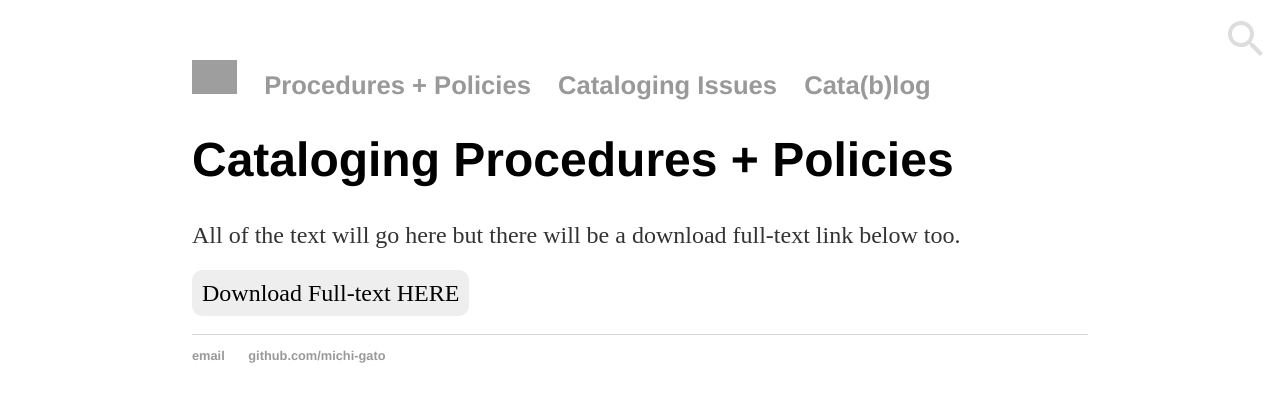
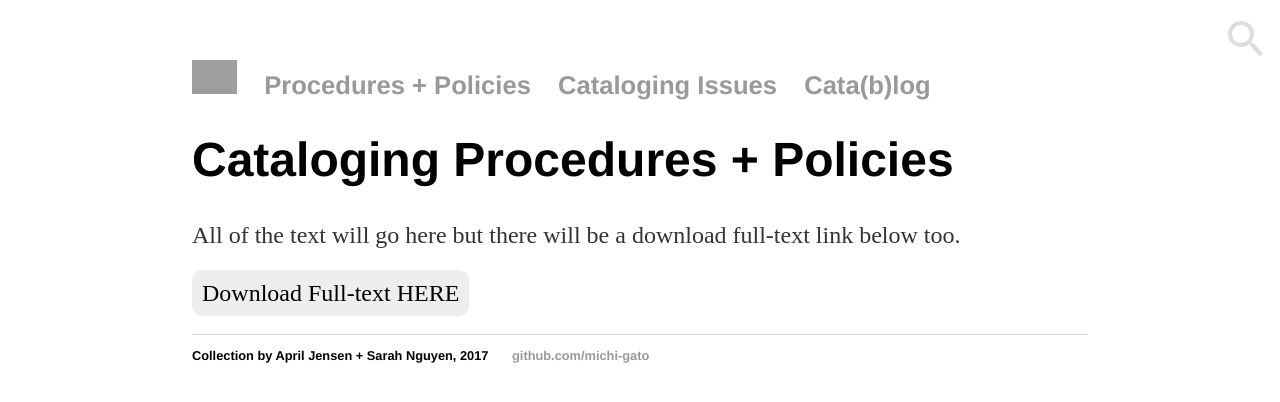
Before and after one commit to cat-alog/cat-alog.github.io, a Jekyll site: the page built from summary/index.html, in a window 1280 px wide. Shown: the top 402 px of the page. Built offline with Jekyll 4.4.1, drawn with Linux system fonts in a browser that asks for light colours; grey boxes are pictures that could not be loaded.

Commit message:
footer by lin

```diff
--- a/_layouts/default.html
+++ b/_layouts/default.html
@@ -189,7 +189,7 @@
 			</div><!-- /.container -->
 			<footer>
 	    		<ul>
-	        		<li><a href="mailto: cataloging@library.edu">email</a></li>
+	        		<li>Collection by April Jensen + Sarah Nguyen, 2017</li>
 	        		<li><a href="https://github.com/michi-gato" target="_blank">github.com/michi-gato</a></li>
 				</ul>
 			</footer>
```
